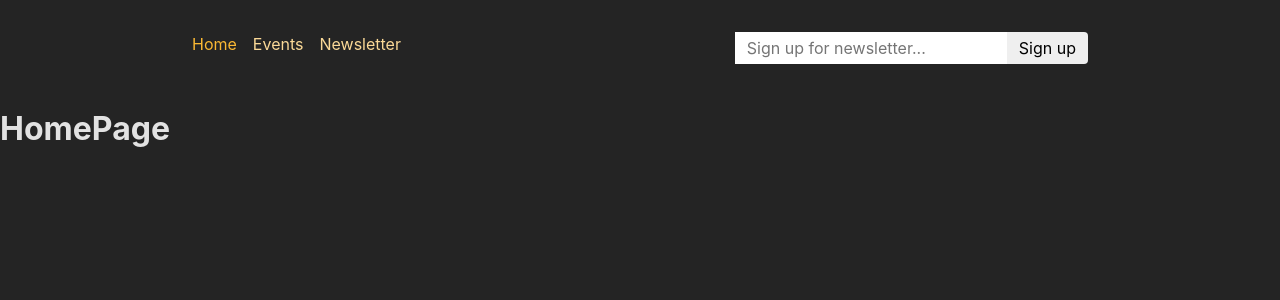
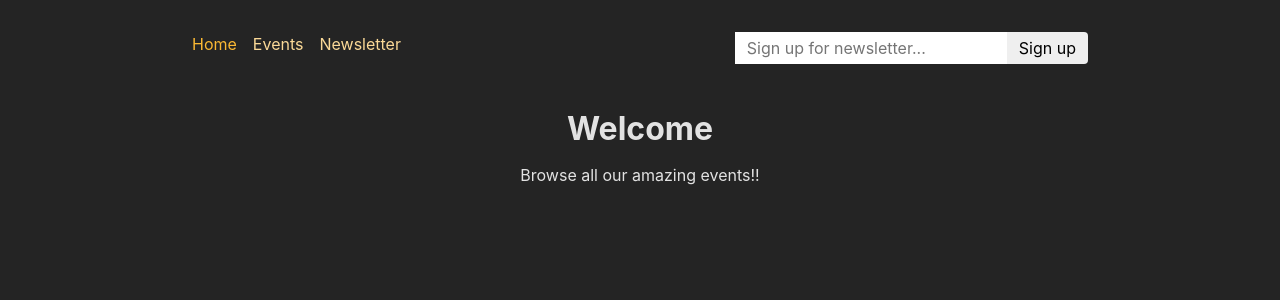
Before and after one commit to Crazyskillzz/react-router-MultiplePageApp, a React (Create React App) app in the folder frontend/: page / in a window 1280 px wide. Shown: the top 300 px of the page. Built offline with nearby package versions, Linux system fonts and the light colour scheme.

Commit message:
welcome content

```diff
--- a/frontend/src/pages/Home.js
+++ b/frontend/src/pages/Home.js
@@ -1,5 +1,8 @@
+import PageContent from "../components/PageContent";
 const HomePage = () => {
-  return <h1>HomePage</h1>;
+  return (
+    <PageContent title={"Welcome"}>Browse all our amazing events!!</PageContent>
+  );
 };
 
 export default HomePage;
```
Also changed, not shown: 1 other file (tests, documents, lock files or other folders).
